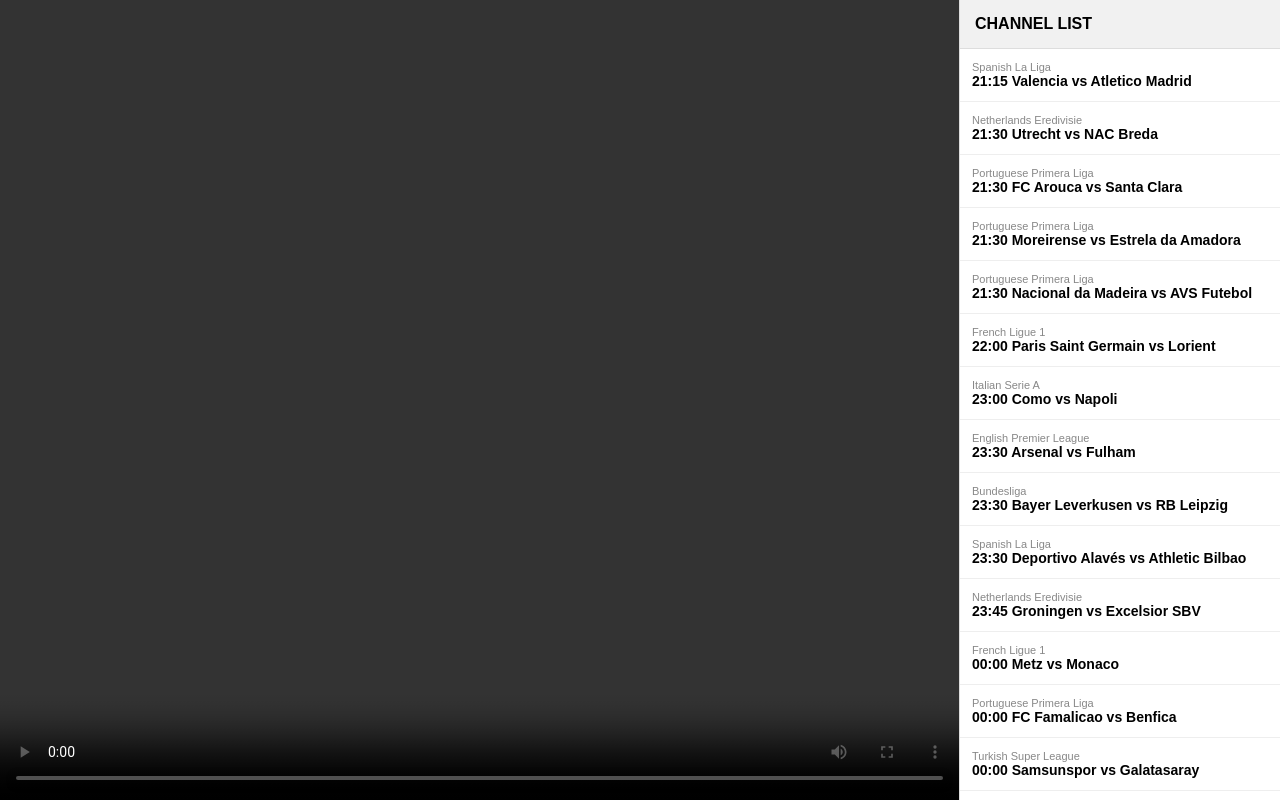
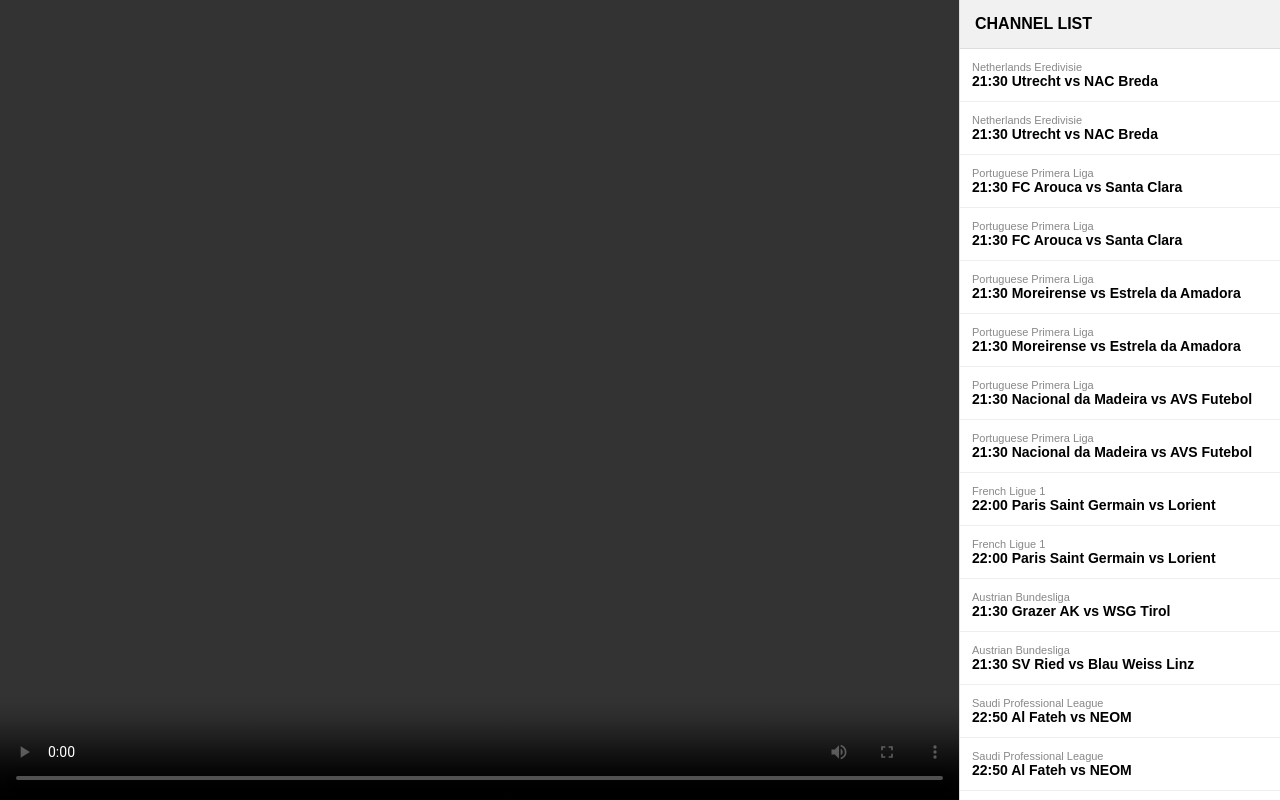
Before and after one commit to roetan/farabi, a plain HTML site: page index.html in a window 1280 px wide. Drawn offline with nearby package versions, Linux system fonts and the light colour scheme.

Commit message:
Update index.html

```diff
--- a/index.html
+++ b/index.html
@@ -120,7 +120,7 @@
 </div>
 
 <script>
-const CHANNEL_URL = "https://raw.githubusercontent.com/roetan/farabi/refs/heads/main/channels.txt";
+const CHANNEL_URL = "https://raw.githubusercontent.com/roetan/farabi/refs/heads/main/jadwal.txt";
 
 const video = document.getElementById('video');
 const channelList = document.getElementById('channelList');
```
